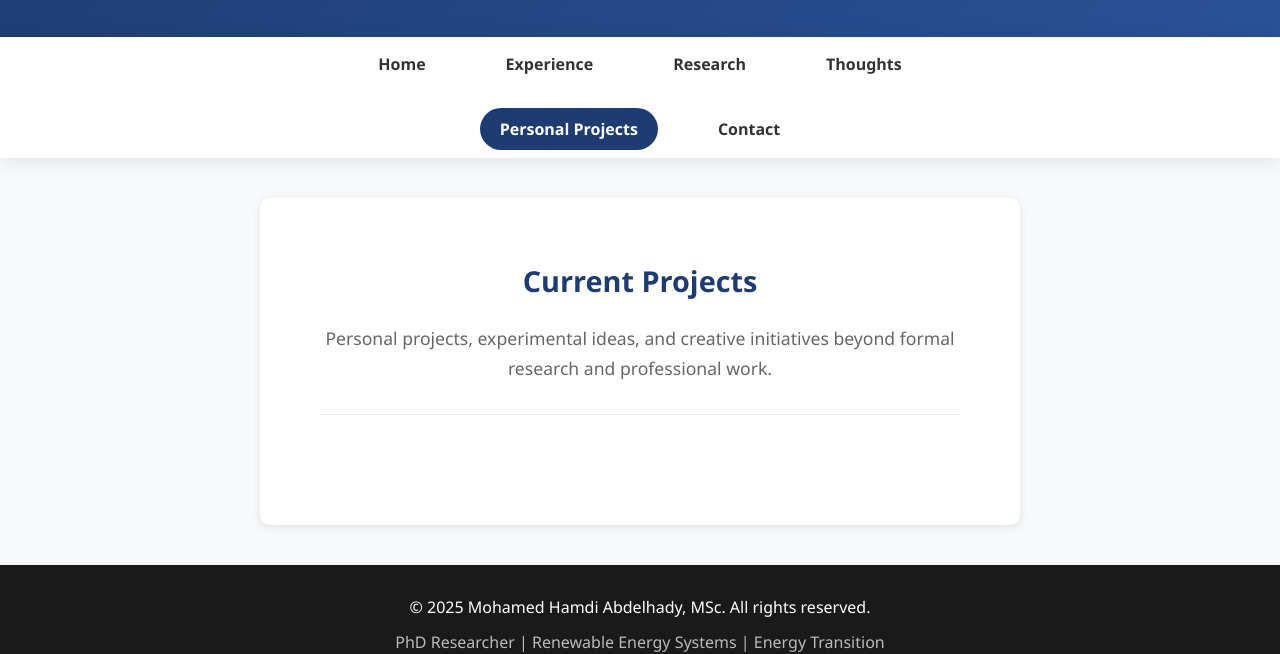
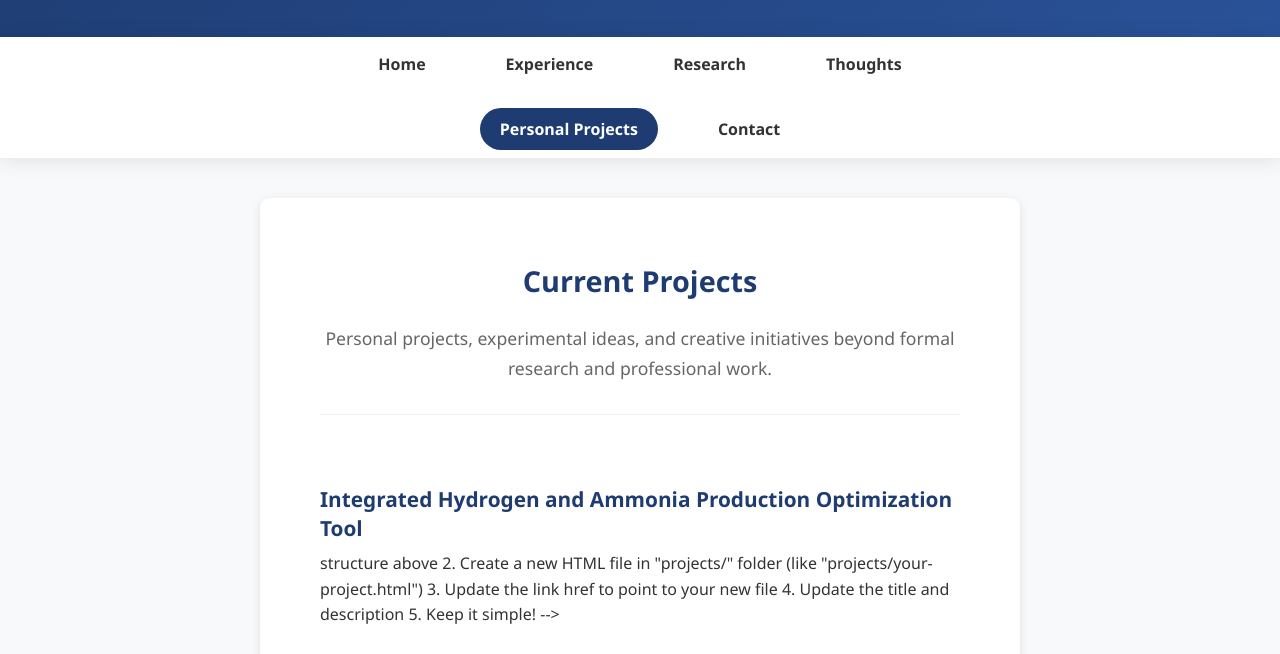
Before and after one commit to mohamedhamdiabdelhady/mohamedhamdiabdelhady.github.io, a plain HTML site: page personal-projects.html in a window 1280 px wide. Shown: the part 148-802 px from the top of the page. Drawn offline with Linux system fonts and the light colour scheme.

Commit message:
Update personal-projects.html

```diff
--- a/personal-projects.html
+++ b/personal-projects.html
@@ -196,12 +196,12 @@
 <!--                 <li class="project-item">
                     <a href="projects/wind-analytics-dashboard.html" class="project-title">Wind Data Analytics Dashboard</a>
                     <p class="project-description">Interactive web application for analyzing wind resource data patterns across multiple sites. Built to support research and provide insights for wind farm optimization.</p>
-                </li>
+                </li> -->
 
                 <li class="project-item">
-                    <a href="projects/hydrogen-optimization-tool.html" class="project-title">Hydrogen Storage Optimization Tool</a>
-                    <p class="project-description">Mathematical optimization model for hydrogen storage facility sizing and operation. Explores different storage technologies and operational strategies.</p>
-                </li> -->
+                    <a href="projects/hydrogen-optimization-tool.html" class="project-title">Integrated Hydrogen and Ammonia Production Optimization Tool</a>
+                    <p class="This project emerged from a central question in the energy transition: how can we economically operate a complex...</p>
+                </li>
 
                 <!--
                 TO ADD MORE PROJECTS:
```
